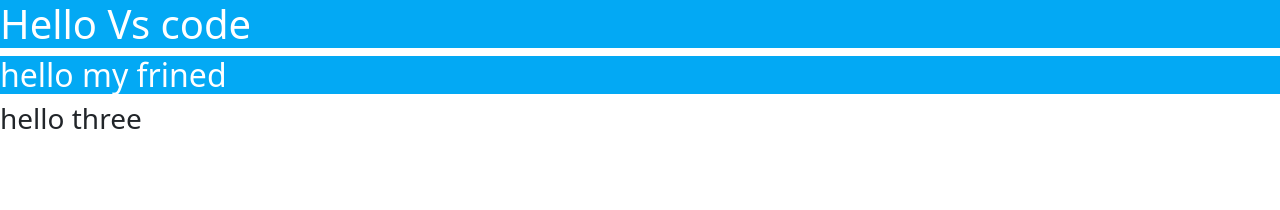
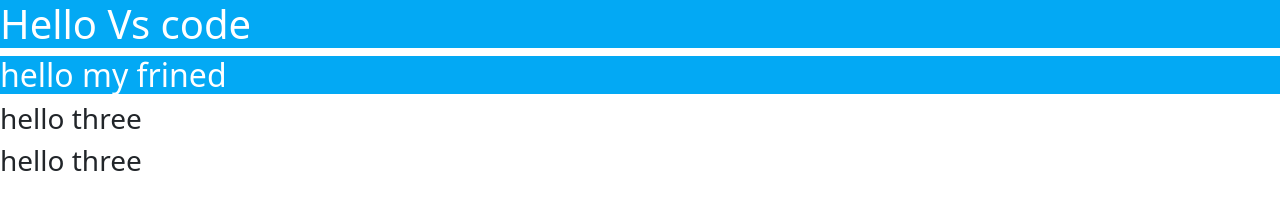
Before and after one commit to yasmeenmoham/vscode, a plain HTML site: page index.html in a window 1280 px wide. Drawn offline with nearby package versions, Linux system fonts and the light colour scheme.

Commit message:
change threy

```diff
--- a/index.html
+++ b/index.html
@@ -22,5 +22,6 @@
     <h1>Hello Vs code</h1>
   <h2>hello my frined</h2>
   <h3>hello three</h3>
+  <h3>hello three</h3>
     </body>
     </html>
```
